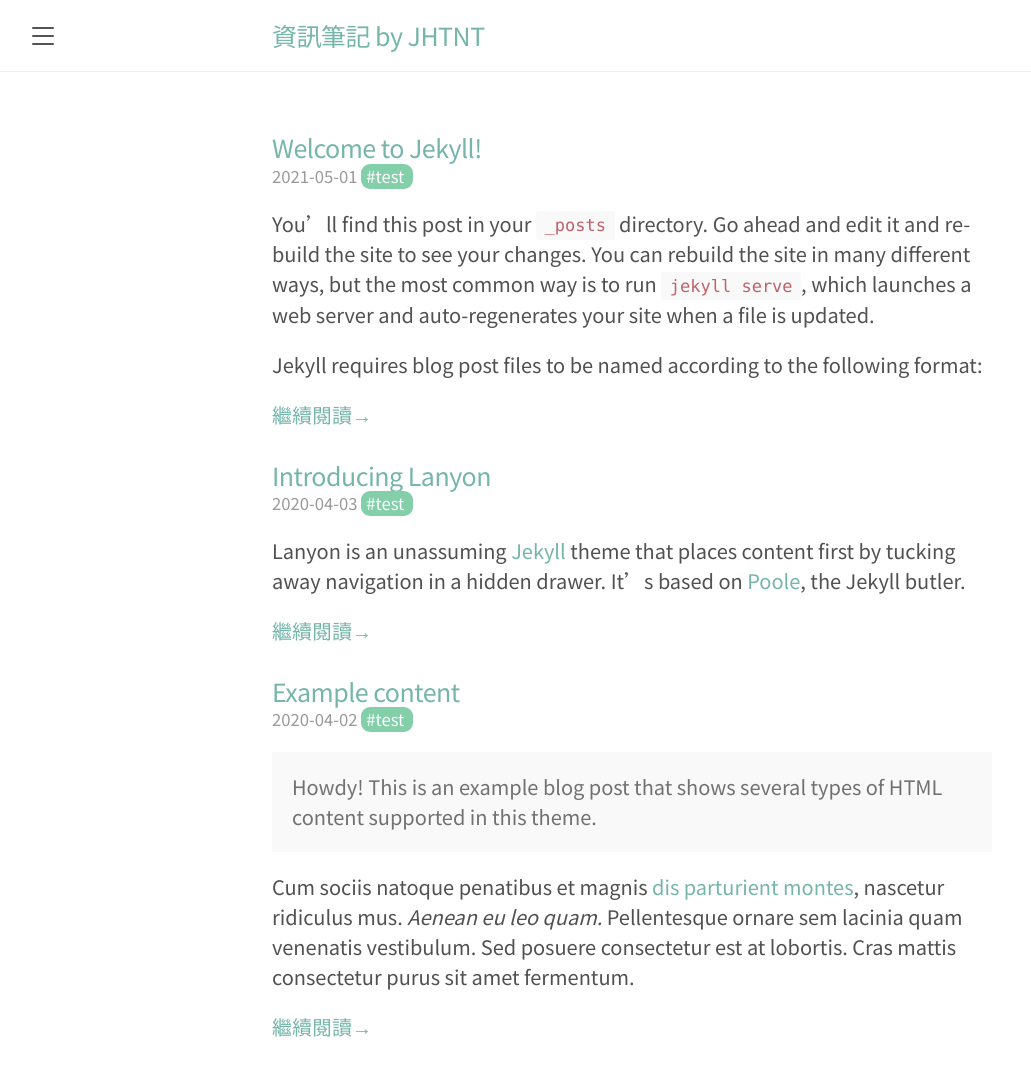
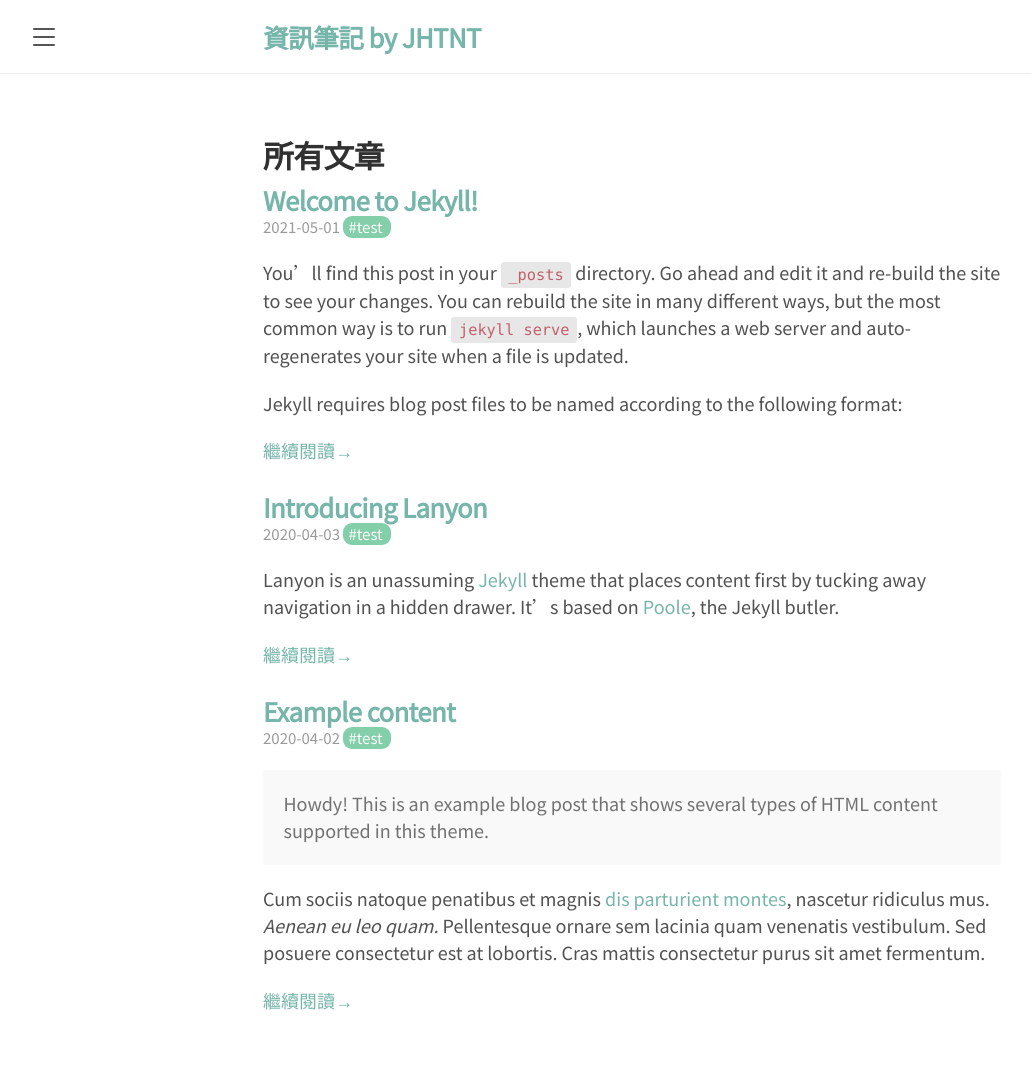
Before and after one commit to JHTNT/JHTNT, a Jekyll site: the page built from index.html, in a window 1280 px wide. Shown: the whole page, without its empty margins (8-1039 px from the left). Built offline with Jekyll 4.4.1, drawn with Linux system fonts in a browser that asks for light colours; after the commit the page ends 1041 px from its top, so only the background shows below that.

Commit message:
優化外觀

```diff
--- a/_includes/sidebar.html
+++ b/_includes/sidebar.html
@@ -11,7 +11,9 @@
   <nav class="sidebar-nav">
     <a class="sidebar-nav-item{% if page.title == '首頁' %} active{% endif %}" href="/">首頁</a>
 
-    <a class="sidebar-nav-item{% if page.title == 'test' %} active{% endif %}" href="/tag/test">•Test：分類測試</a>
+    <a class="sidebar-nav-item{% if page.title == '標籤：jekyll' %} active{% endif %}" href="/tag/jekyll">•Jekyll</a>
+    <a class="sidebar-nav-item{% if page.title == '標籤：markdown' %} active{% endif %}" href="/tag/markdown">•Markdown</a>
+    <a class="sidebar-nav-item{% if page.title == '標籤：python' %} active{% endif %}" href="/tag/python">•Python</a>
 
     <a class="sidebar-nav-item" href="{{ site.github.repo }}/archive/v{{ site.version }}.zip">404</a>
     <a class="sidebar-nav-item" href="https://github.com/JHTNT/jhtnt.github.io">GitHub</a>
@@ -19,7 +21,7 @@
 
   <div class="sidebar-item">
     <p>
-      &copy; {{ site.time | date: '%Y' }}. All rights reserved.
+      &copy; {{ site.time | date: '%Y' }}.
     </p>
   </div>
 </div>
--- a/_layouts/post.html
+++ b/_layouts/post.html
@@ -8,7 +8,7 @@
         {% assign sortedTags = page.tags | sort %}
         {% for tag in sortedTags %}
         <small>
-            <a href="{{ site.baseurl }}/tag/{{ tag }}" style="border-radius: 9px;background: #82cfa9;color: rgb(252, 252, 252);padding: 5px;padding-top: 2px;padding-bottom: 2px;">
+            <a href="{{ site.baseurl }}/tag/{{ tag }}" style="border-radius: 9px;background: #82cfa9;color: rgb(252, 252, 252);padding: 5px;padding-top: 1px;padding-bottom: 2px;">
                 #{{ tag }}
             </a>&nbsp;
         </small>
--- a/index.html
+++ b/index.html
@@ -2,6 +2,8 @@
 layout: default
 title: 首頁
 ---
+
+<h2>所有文章</h2>
 <div class="posts">
     {% for post in site.posts limit:5 %}
     <h3 class="post-title">
--- a/public/css/lanyon.css
+++ b/public/css/lanyon.css
@@ -46,7 +46,7 @@
 
 h1, h2, h3, h4, h5, h6 {
   font-family: "PT Sans", 'Noto Sans TC', 'Roboto', sans-serif;
-  font-weight: 400;
+  font-weight: bold;
   color: #313131;
   letter-spacing: -.025rem;
 }
--- a/public/css/poole.css
+++ b/public/css/poole.css
@@ -43,6 +43,7 @@
 
 html,
 body {
+  font-size: 18px;
   margin: 0;
   padding: 0;
 }
@@ -52,9 +53,9 @@
   font-size: 16px;
   line-height: 1.5;
 }
-@media (min-width: 38em) {
+@media (min-width: 40em) {
   html {
-    font-size: 20px;
+    font-size: 20.5px;
   }
 }
 
@@ -156,7 +157,7 @@
   padding: .25em .5em;
   font-size: 85%;
   color: #bf616a;
-  background-color: #f9f9f9;
+  background-color: #e7e7e7;
   border-radius: 3px;
 }
 pre {
@@ -170,7 +171,7 @@
   white-space: pre-wrap;
   word-break: break-all;
   word-wrap: break-word;
-  background-color: #f9f9f9;
+  background-color: #e7e7e7;
 }
 pre code {
   padding: 0;
@@ -212,8 +213,8 @@
 
 /* Quotes */
 blockquote {
-  padding: .5rem 1rem;
-  margin: .8rem 0;
+  padding: .25rem 1rem;
+  margin: .5rem 0;
   color: #7a7a7a;
   border-left: .25rem solid #e5e5e5;
 }
```
